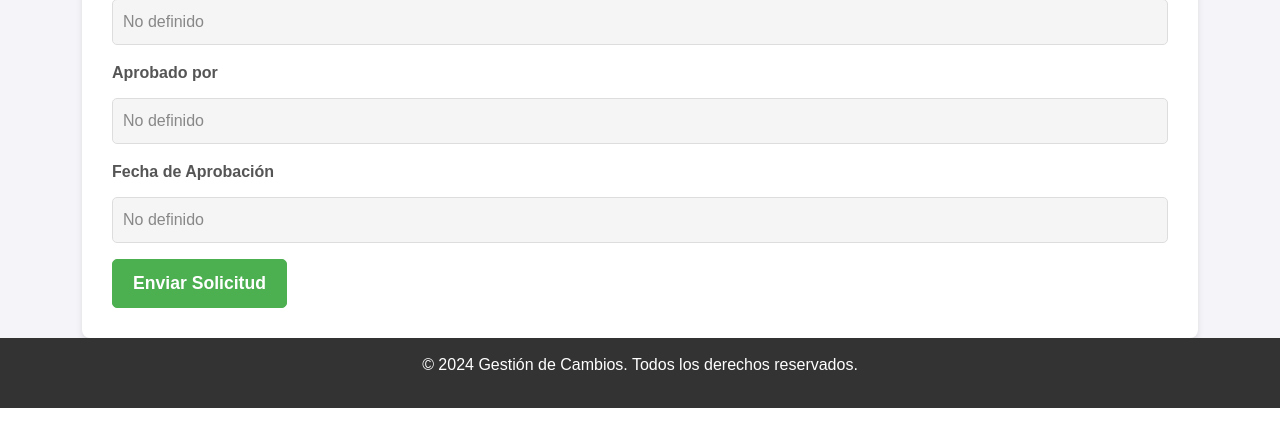
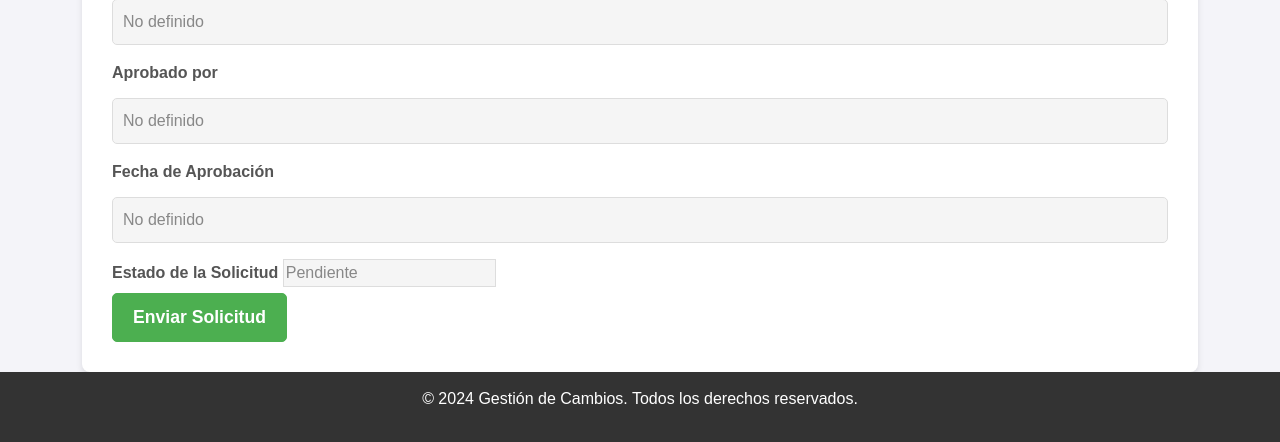
Before and after one commit to Elkinnn/Formulario_Gestion_Cambios, a PHP site: page /enviar_peticion.php in a window 1280 px wide. Shown: the part 1878-2320 px from the top of the page. Before the commit the page ends 2286 px from the top, so only its background shows below. Run offline with PHP 8.4, Linux system fonts and the light colour scheme; data that the repository does not hold is empty.

Commit message:
Se modifico las consultas para que no devuelvan datos en consola para se se maneje internamente ademas se agrego una alerta para saber que se ha enviado correctamente el formulario

```diff
--- a/backend/enviar_peticion_queries.php
+++ b/backend/enviar_peticion_queries.php
@@ -57,7 +57,8 @@ if ($_SERVER['REQUEST_METHOD'] == 'POST') {
 
     // Verificar si el nombre del proyecto fue recibido correctamente
     if (!$nombre_proyecto) {
-        die("Error: No se ha recibido el nombre del proyecto.");
+        echo json_encode(['error' => 'No se ha recibido el nombre del proyecto.']);
+        exit;
     }
 
     // Obtener el ID del proyecto
@@ -70,14 +71,16 @@ if ($_SERVER['REQUEST_METHOD'] == 'POST') {
 
     // Verificar si el proyecto fue encontrado
     if (!$proyecto) {
-        die("Error: Proyecto no encontrado.");
+        echo json_encode(['error' => 'Proyecto no encontrado.']);
+        exit;
     }
 
     $id_proyecto = $proyecto['id'];
 
     // Verificar si el nombre del solicitante fue recibido correctamente
     if (!$nombre_solicitante) {
-        die("Error: No se ha recibido el nombre del solicitante.");
+        echo json_encode(['error' => 'No se ha recibido el nombre del solicitante.']);
+        exit;
     }
 
     // Obtener el ID del solicitante basado en el rol y el proyecto
@@ -97,7 +100,8 @@ if ($_SERVER['REQUEST_METHOD'] == 'POST') {
         $id_solicitante = $usuario['id'];  // Obtener el ID del solicitante
         $contacto = $usuario['telefono'];  // Obtener el teléfono del solicitante
     } else {
-        die("Error: Solicitante no encontrado.");
+        echo json_encode(['error' => 'Solicitante no encontrado.']);
+        exit;
     }
 
     // Preparar la consulta para insertar la solicitud en la tabla solicitudes
@@ -114,9 +118,9 @@ if ($_SERVER['REQUEST_METHOD'] == 'POST') {
 
     // Ejecutar la inserción
     if ($stmt->execute()) {
-        echo "Solicitud enviada exitosamente.";
+        echo json_encode(['message' => 'Solicitud enviada exitosamente.']);
     } else {
-        echo "Error al enviar la solicitud: " . $stmt->error;
+        echo json_encode(['error' => 'Error al enviar la solicitud: ' . $stmt->error]);
     }
 
     // Cerrar la conexión
@@ -132,7 +136,6 @@ $sql = "
     WHERE u.rol = 'Solicitante'
 ";
 
-// Ejecutar la consulta
 $result = $conn->query($sql);
 
 // Crear arrays para los proyectos y roles, y los usuarios y roles
--- a/config/config.php
+++ b/config/config.php
@@ -2,7 +2,7 @@
 $servername = "localhost";
 $username = "root";
 $password = "";
-$dbname = "formulario";
+$dbname = "formulrio";
 
 // Crear conexión
 $conn = new mysqli($servername, $username, $password, $dbname);
--- a/enviar_peticion.php
+++ b/enviar_peticion.php
@@ -140,11 +140,16 @@
             <label for="fecha_aprobacion" class="form-label">Fecha de Aprobación</label>
             <input type="text" class="form-control" id="fecha_aprobacion" name="fecha_aprobacion" value="No definido" readonly>
         </div>
-        <input type="hidden" name="estado" value="Pendiente">
+        <div class="col-md-6">
+    <label for="estado_solicitud" class="form-label">Estado de la Solicitud</label>
+    <input type="text" name="estado" value="Pendiente"readonly>
+</div>
+
+
 
         <button type="submit" class="btn btn-primary">Enviar Solicitud</button>
     </form>
-
+    <div id="alert-container"></div>
 </div>
 
 </body>
--- a/js/enviar_peticion.js
+++ b/js/enviar_peticion.js
@@ -48,7 +48,6 @@ $(document).ready(function() {
                         solicitanteSelect.append('<option value="" disabled>No hay solicitantes disponibles</option>');
                     } else {
                         solicitantes.forEach(function(solicitante) {
-                            // Solo agregar el nombre del solicitante (sin el rol entre paréntesis)
                             solicitanteSelect.append('<option value="' + solicitante.id + '">' + solicitante.nombre + '</option>');
                         });
                     }
@@ -100,4 +99,53 @@ $(document).ready(function() {
             console.error("Error al cargar los proyectos y roles:", error);
         }
     });
+// Función para mostrar alertas personalizadas
+function mostrarAlerta(tipo, mensaje) {
+    // Crear la alerta
+    var alert = $('<div class="alert alert-' + tipo + ' alert-dismissible fade show" role="alert"></div>');
+
+    // Agregar el contenido a la alerta
+    alert.append('<strong>' + tipo.charAt(0).toUpperCase() + tipo.slice(1) + '!</strong> ' + mensaje);
+    alert.append('<button type="button" class="close" data-dismiss="alert" aria-label="Close"><span aria-hidden="true">&times;</span></button>');
+
+    // Agregar la alerta al contenedor
+    $('#alert-container').append(alert);
+
+    // Usar jQuery para manejar el cierre de la alerta al hacer clic en la "X"
+    alert.find('.close').click(function() {
+        alert.remove(); // Elimina la alerta del DOM
+    });
+}
+
+// Aquí va el resto de tu código JavaScript
+$(document).ready(function() {
+    // ... Tu lógica AJAX y otras funciones
 });
+    // Limpiar los campos al enviar el formulario
+    $('form').submit(function(event) {
+        event.preventDefault();  // Evitar que el formulario se envíe de manera tradicional
+
+        // Establecer el estado en "Pendiente" al enviar
+        $('#estado_solicitud').val('Pendiente');
+
+        $.ajax({
+            url: './backend/enviar_peticion_queries.php',  // Ruta al archivo PHP que maneja la solicitud
+            method: 'POST',
+            data: $('form').serialize(),  // Serializa todos los datos del formulario
+            success: function(response) {
+                // Mostrar una alerta indicando que la solicitud se ha enviado
+                mostrarAlerta('success', 'Solicitud enviada exitosamente.');
+
+                // Limpiar todos los campos después de enviar
+                $('form')[0].reset(); // Resetea el formulario
+                $('#estado_solicitud').val('Pendiente'); // Restablecer el estado a Pendiente
+            },
+            error: function(xhr, status, error) {
+                console.error('Error al enviar la solicitud:', error);
+
+                // Mostrar una alerta de error
+                mostrarAlerta('danger', 'Hubo un problema al enviar la solicitud. Por favor, intente de nuevo.');
+            }
+        });
+    });
+});
```
